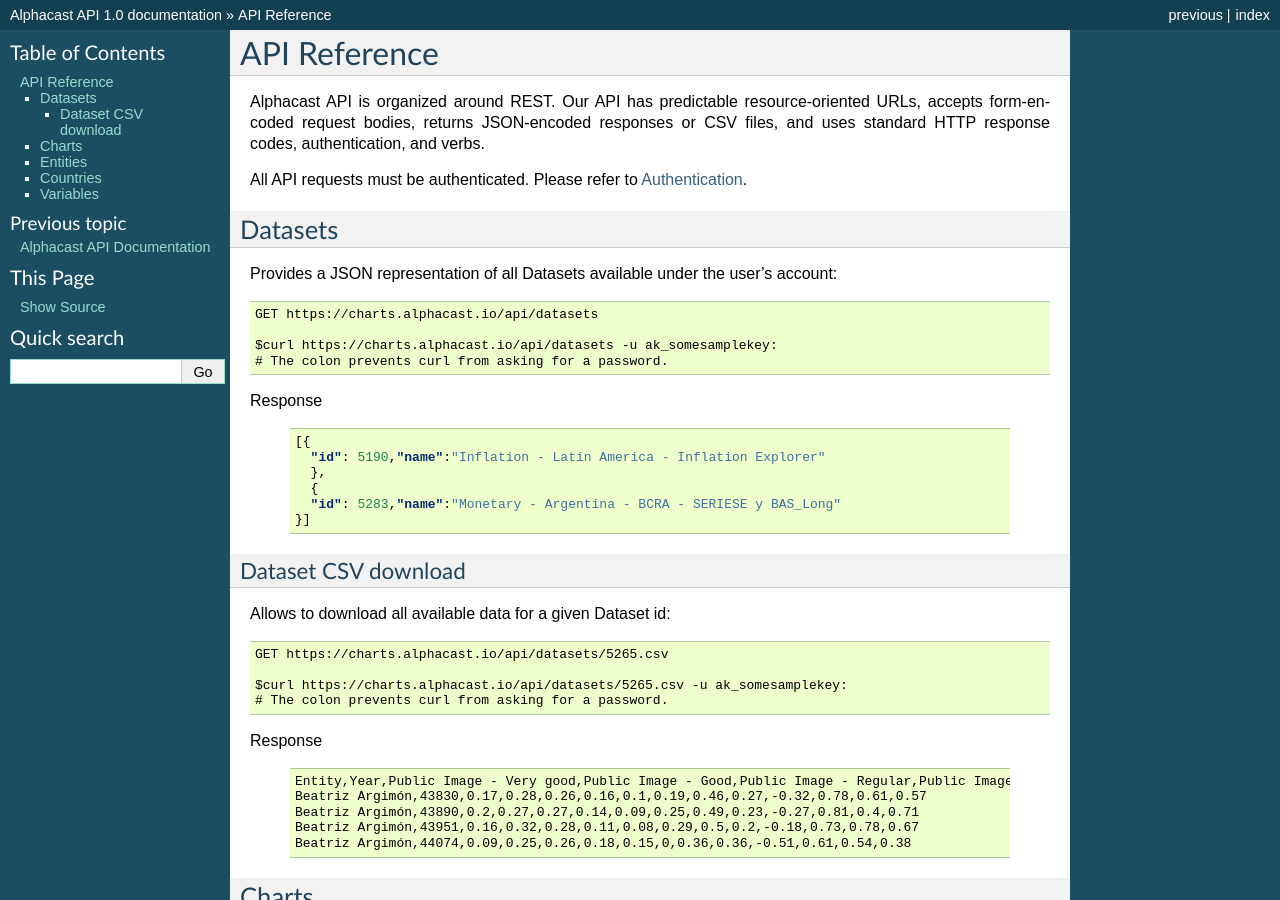
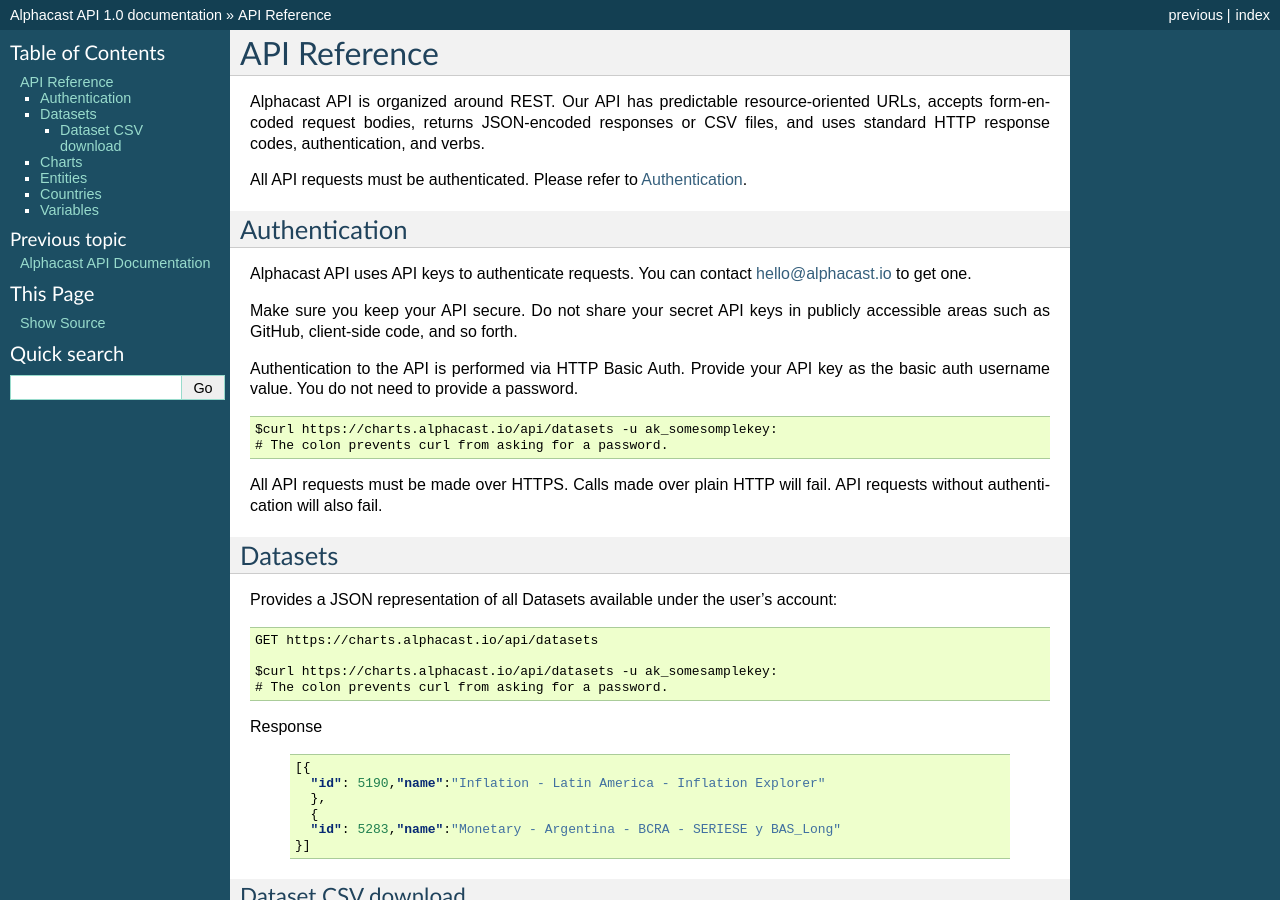
Before and after one commit to alphacastio/api-doc, a Sphinx documentation site: the page built from docs/reference.rst, in a window 1280 px wide and 900 px high. Built offline with Sphinx 7.4.7, drawn with Linux system fonts in a browser that asks for light colours.

Commit message:
Update reference.rst

```diff
--- a/docs/reference.rst
+++ b/docs/reference.rst
@@ -5,6 +5,23 @@ API Reference
 Alphacast API is organized around REST. Our API has predictable resource-oriented URLs, accepts form-encoded request bodies, returns JSON-encoded responses or CSV files, and uses standard HTTP response codes, authentication, and verbs.
 
 All API requests must be authenticated. Please refer to :ref:`authentication`.
+
+Authentication
+-------
+
+Alphacast API uses API keys to authenticate requests. You can contact hello@alphacast.io to get one.
+
+Make sure you keep your API secure. Do not share your secret API keys in publicly accessible areas such as GitHub, client-side code, and so forth.
+
+Authentication to the API is performed via HTTP Basic Auth. Provide your API key as the basic auth username value. You do not need to provide a password.
+
+::
+
+  $curl https://charts.alphacast.io/api/datasets -u ak_somesomplekey:
+  # The colon prevents curl from asking for a password.
+
+All API requests must be made over HTTPS. Calls made over plain HTTP will fail. API requests without authentication will also fail.
+
 
 Datasets
 -------
```
